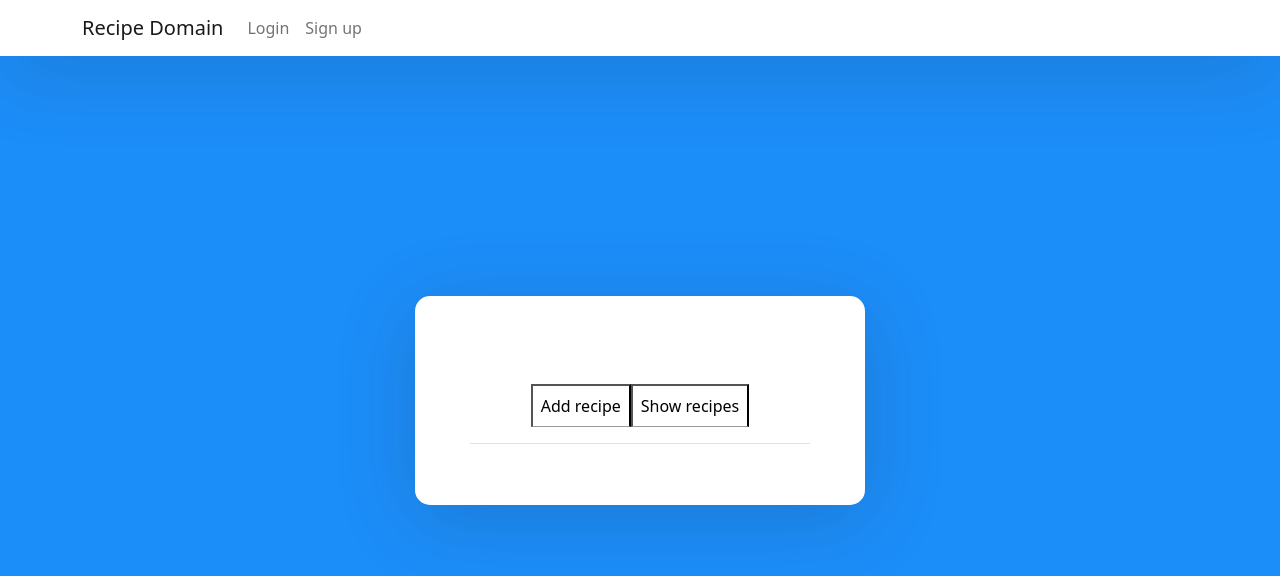
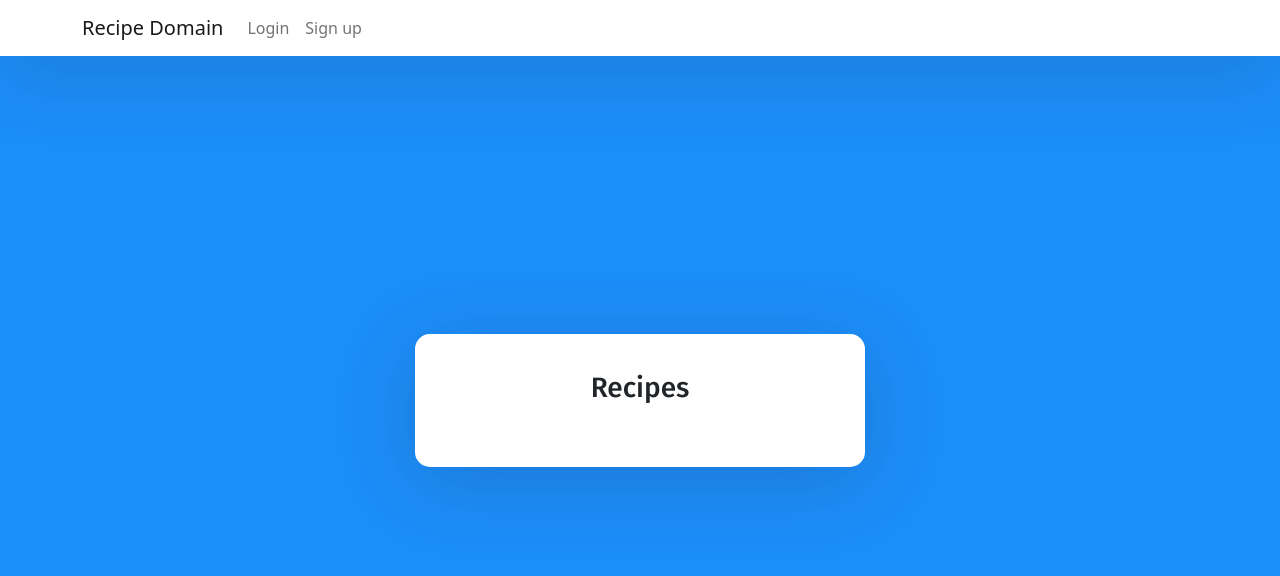
Before and after one commit to jc80800/recipe_application, a React (Create React App) app in the folder client/: page /Dashboard in a window 1280 px wide. Shown: the top 576 px of the page. Built offline with nearby package versions, Linux system fonts and the light colour scheme; no server answers.

Commit message:
testing123

```diff
--- a/client/src/App.js
+++ b/client/src/App.js
@@ -9,8 +9,7 @@ import SignUp from "./Signup";
 import Dashboard from './Dashboard';
 
 function App() {
-  return (
-  <Router>
+  return (<Router>
     <div className="App">
       <nav className="navbar navbar-expand-lg navbar-light fixed-top">
         <div className="container">
--- a/client/src/Dashboard.js
+++ b/client/src/Dashboard.js
@@ -1,140 +1,10 @@
-import React, { Fragment, useState, useEffect } from "react";
-// import { render } from "react-dom";
+import React, { Component } from "react";
+import { render } from "react-dom";
 // import './App.css';
 
 export default function Dashboard(){
 
-    const[recipes, setRecipes] = useState([]);
-
-    function deleteRecipe(id) {
-        try {
-            const deleteRecipe = fetch('http://localhost:3000/recipes/${id}', {
-                method: "DELETE"
-            })
-
-            setRecipes(recipes.filter(recipes => recipes.id !== id));
-        } catch (error) {
-            console.error(error.message);
-        }
-    }
-
-    function getRecipe(){
-        fetch('http://localhost:3000/recipes')
-        .then(response => {
-            return response.text();
-        })
-        .then(data => {
-            setRecipes(data);
-        });
-    }
-
-//     function createRecipes(){
-//         // try {
-//         //     const response = fetch('http://localhost:3000/createRecipes', {
-//         //         method: 'POST',
-//         //         headers: {'Content-Type': 'application/json',},
-
-//         //     });
-//         //     const jsonData = response.json();
-//         // } catch (error) {
-//         //     console.error(error.message);
-//         // }
-//         fetch('http://localhost:3000/createRecipes', {
-//             method: 'POST',
-//             headers: {
-//                 'Content-Type': 'application/json',
-//             },
-//             body: JSON.stringify({name, email}),
-//     })
-//       .then(response => {
-//         return response.text();
-//       })
-//       .then(data => {
-//         alert(data);
-//         get();
-//       });
-//   }
-//     }
-
-    function createRecipe() {
-        let name = prompt('Enter recipe name');
-        let description = prompt('Enter recipe description');
-        let steps = prompt('Enter recipe steps');
-        let times = prompt('Enter cooking time')
-
-        fetch('http://localhost:3000/createRecipes', {
-        method: 'POST',
-        headers: {
-            'Content-Type': 'application/json',
-        },
-        body: JSON.stringify({name, description, steps, times}),
-        })
-        .then(response => {
-            return response.text();
-        })
-        .then(data => {
-            alert(data);
-            getRecipe();
-        });
-    }
-
-    useEffect(() => {
-        getRecipe();
-    }, []);
-
-    console.log(recipes);
-
-    // return(<Router>
-    // <div className="App">
-    //   <nav className="navbar navbar-expand-lg navbar-light fixed-top">
-    //     <div className="container">
-    //       <Link className="navbar-brand" to={"/Signup"}>Recipe Domain</Link>
-    //       <div className="collapse navbar-collapse" id="navbarTogglerDemo02">
-    //         <ul className="navbar-nav ml-auto">
-    //           <li className="nav-item">
-    //             <Link className="nav-link" to={"/Dashboard"}>Recipes</Link>
-    //           </li>
-    //           <li className="nav-item">
-    //             {/* <Link className="nav-link" to={"/Signup"}>Pantry</Link> */}
-    //           </li>
-    //         </ul>
-    //       </div>
-    //     </div>
-    //   </nav>
-    //   <div className="auth-wrapper">
-    //     <div className="auth-inner">
-    //       <Switch>
-    //         {/* <Route exact path='/' component={Login} /> */}
-    //         {/* <Route exact path="/Dashboard" component={Dashboard} /> */}
-    //         {/* <Route exact path="/Signup" component={SignUp} /> */}
-    //       </Switch>
-    //       {/* <Switch>
-    //           <Route exact path="/Dashboard" component={Dashboard} />
-    //       </Switch> */}
-    //     </div>
-    //   </div>
-    // </div></Router>
-    // );
-    return (
-        <Fragment>
-          {" "}
-          <table class="table mt-5 text-center">
-            <thead>
-              <tr>
-                {/* <th>Recipe</th> */}
-                {/* <th>Create</th> */}
-                <button onClick={createRecipe}>Add recipe</button>
-                <button onClick={getRecipe}>Show recipes</button>
-                {/* <button onClick={deleteRecipe}>Delete recipe</button> */}
-                {/* <th>Delete</th> */}
-              </tr>
-            </thead>
-            <tbody>
-                <tr>
-                    <th>{recipes.name} </th>
-                </tr>
-            </tbody>
-          </table>
-        </Fragment>
-      );
+    return(
+        <h3>Recipes</h3>
+    );
 }
```
Also changed, not shown: 1 other file (tests, documents, lock files or other folders).
